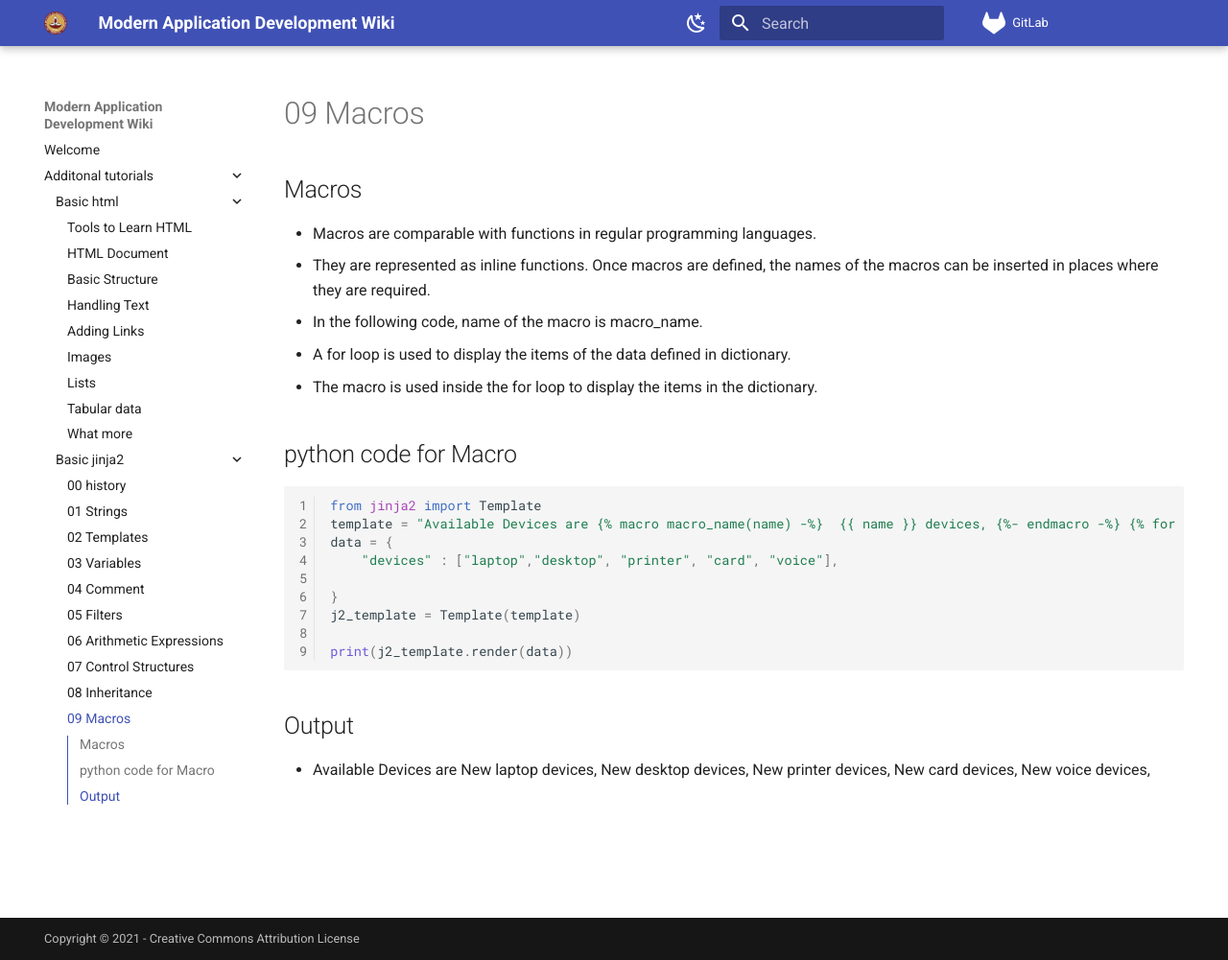
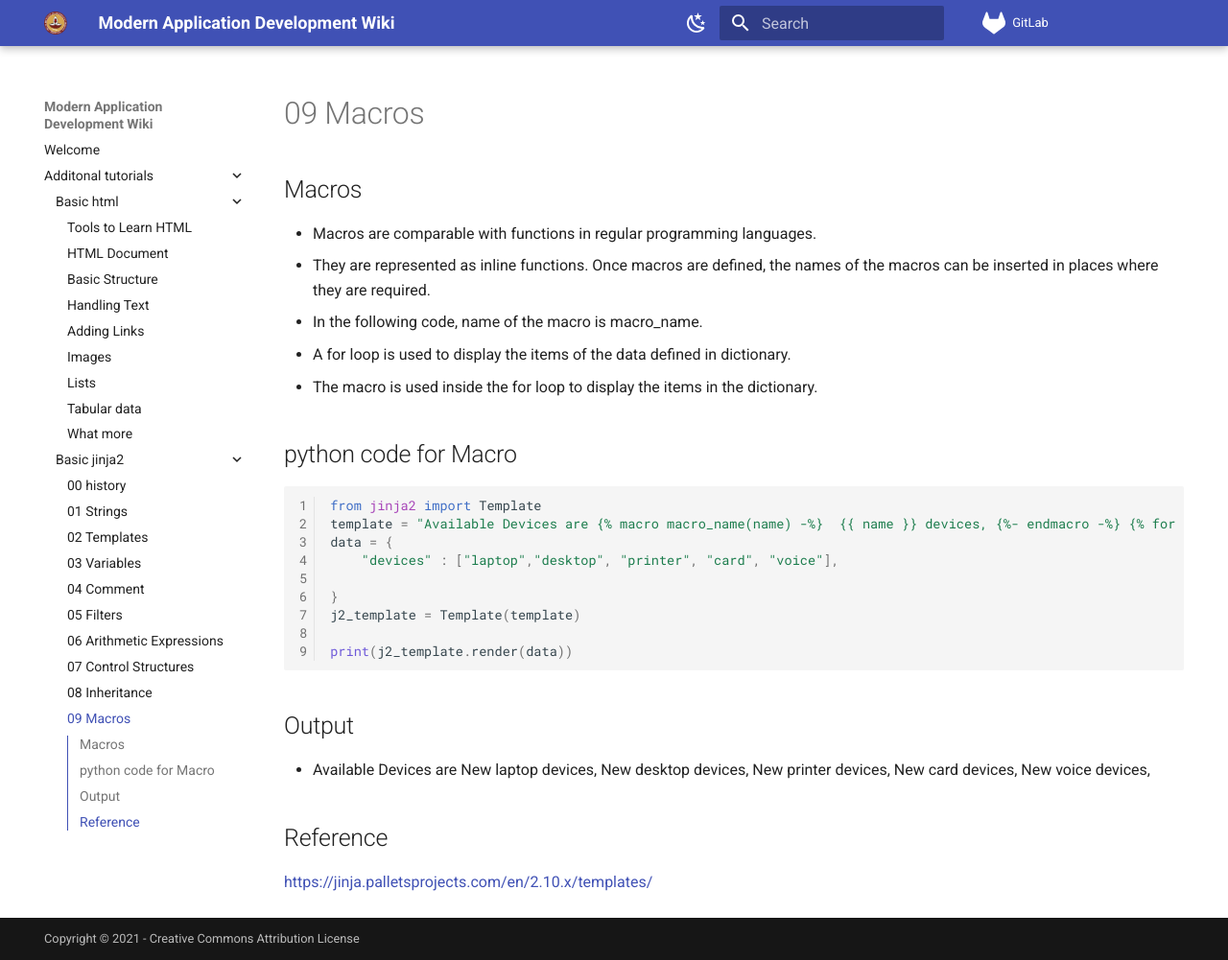
Before and after one commit to bsc-iitm/modern-application-development, an MkDocs documentation site: the page built from docs/additonal-tutorials/basic-jinja2/09-Macros.md, in a window 1280 px wide and 1001 px high. Shown: the whole window at 96% size. Built offline with MkDocs 1.6.1 and Material for MkDocs 9.7.7, drawn with Linux system fonts in a browser that asks for light colours; nearby versions of some CDN libraries; comment, search, counter and statistics services are not loaded.

Commit message:
Reviewed wiki page

```diff
--- a/docs/additonal-tutorials/basic-jinja2/09-Macros.md
+++ b/docs/additonal-tutorials/basic-jinja2/09-Macros.md
@@ -24,3 +24,6 @@ print(j2_template.render(data))
 
 ## Output
 - Available Devices are New laptop devices, New desktop devices, New printer devices, New card devices, New voice devices,
+
+## Reference
+https://jinja.palletsprojects.com/en/2.10.x/templates/
```
Also changed, not shown: docs/additonal-tutorials/basic-jinja2/08-Inheritance.md (+3 -0 lines).
